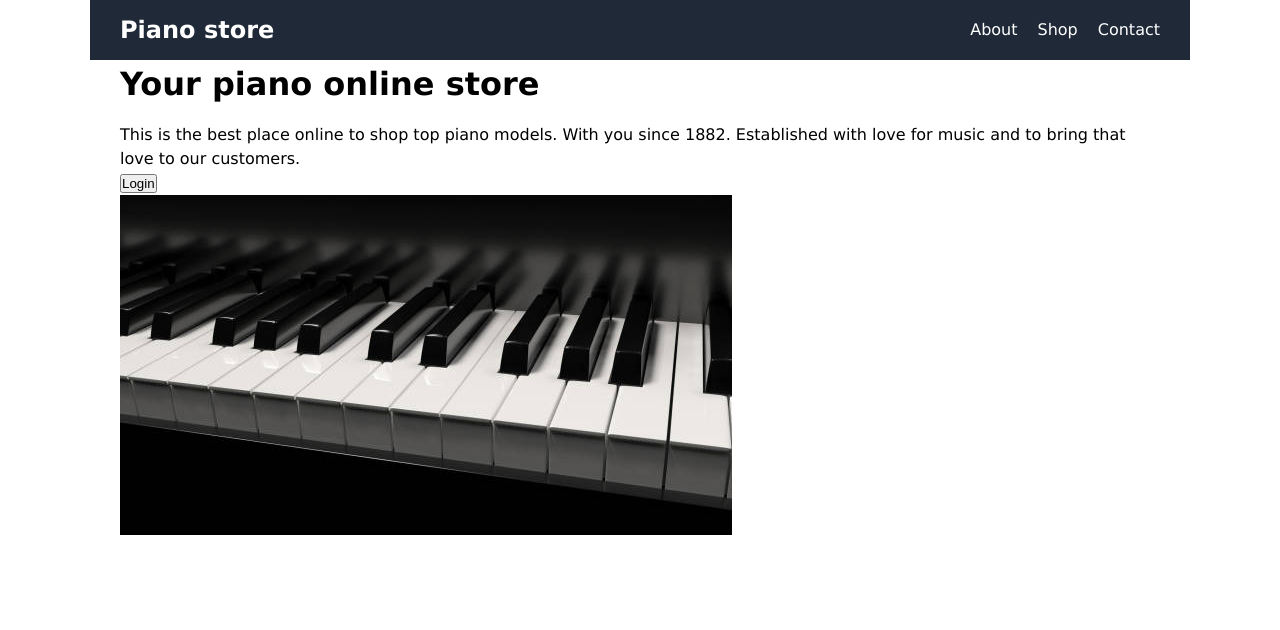
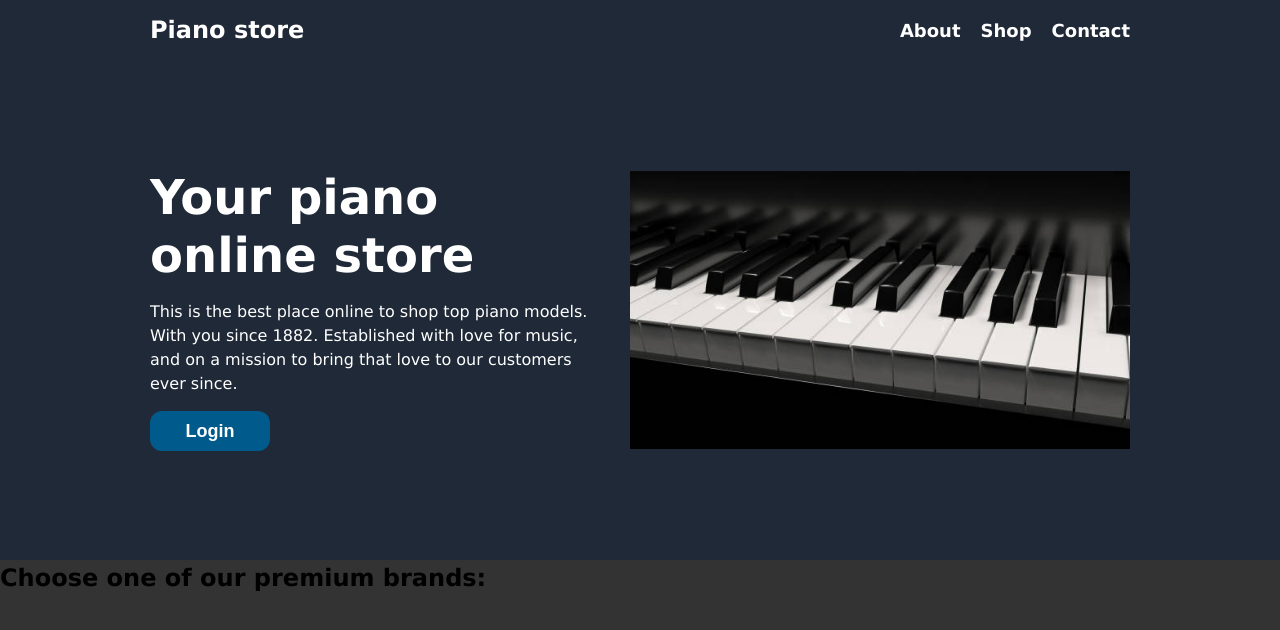
Before and after one commit to vladablagojevic/landing-page, a plain HTML site: page index.html in a window 1280 px wide. Drawn offline with Linux system fonts and the light colour scheme.

Commit message:
Styled header
Styled header and started section pictures in html document.

```diff
--- a/index.html
+++ b/index.html
@@ -31,13 +31,17 @@
                 <h1>Your piano online store</h1>
                 <p>
                     This is the best place online to shop top piano models.
-                    With you since 1882. Established with love for music and
-                    to bring that love to our customers.
+                    With you since 1882. Established with love for music, and
+                    on a mission to bring that love to our customers ever since.
                 </p>
                 <button>Login</button>
             </div>
             <img src="./images/piano.jpg" alt="piano keyboard">
         </div>
     </header>
+
+    <section class="pictures">
+        <h2>Choose one of our premium brands:</h2>
+    </section>
 </body>
 </html>
--- a/style.css
+++ b/style.css
@@ -8,6 +8,7 @@ body {
     font-family: Verdana, Geneva, Tahoma, sans-serif;
     font-size: 16px;
     line-height: 1.5;
+    background-color: #333;
 }
 
 img {
@@ -20,10 +21,12 @@ h2 {
 }
 
 .container {
-    max-width: 1100px;
+    max-width: 1400px;
     margin: 0 auto;
-    padding: 0 30px;
+    padding: 0 150px;
 }
+
+/* navbar */
 
 .navbar .container {
     display: flex;
@@ -43,16 +46,57 @@ h2 {
     margin-left: 20px;
 }
 
-a {
+.navbar a {
     text-decoration: none;
     color: #fff;
+    font-size: 18px;
+    font-weight: bold;
 }
 
-a:hover {
-    color: aqua;
+.navbar a:hover {
+    color:  lightblue;
 }
 
 .logo {
     font-size: x-large;
     font-weight: bold;
 }
+
+/* header */
+
+.header .container {
+    display: flex;
+    justify-content: space-between;
+    align-items: center;
+    background-color: #1f2937;
+    color: #fff;
+    min-height: 500px;
+}
+
+.header h1 {
+    font-size: 3rem;
+    font-weight: bold;
+    line-height: 1.2;
+}
+
+.header button {
+    height: 40px;
+    width: 120px;
+    margin-top: 15px;
+    background-color: rgb(0, 90, 139);
+    border-radius: 12px;
+    border: none;
+    color: #fff;
+    font-size: 18px;
+    font-weight: bold;
+    padding: 10px;
+}
+
+.header button:hover {
+    color: lightblue;
+}
+
+.header img {
+    max-width: 500px;
+    margin-left: 40px;
+}
```
